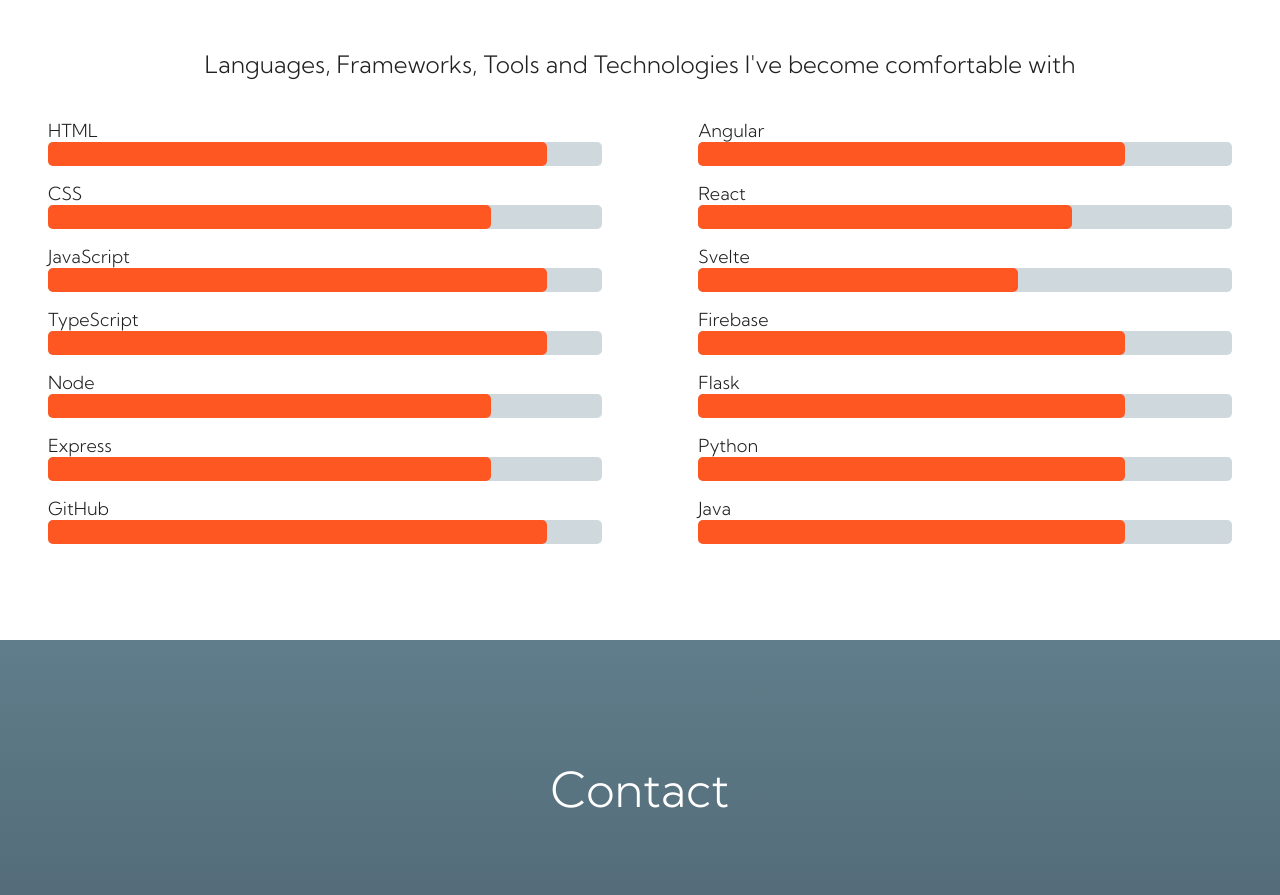
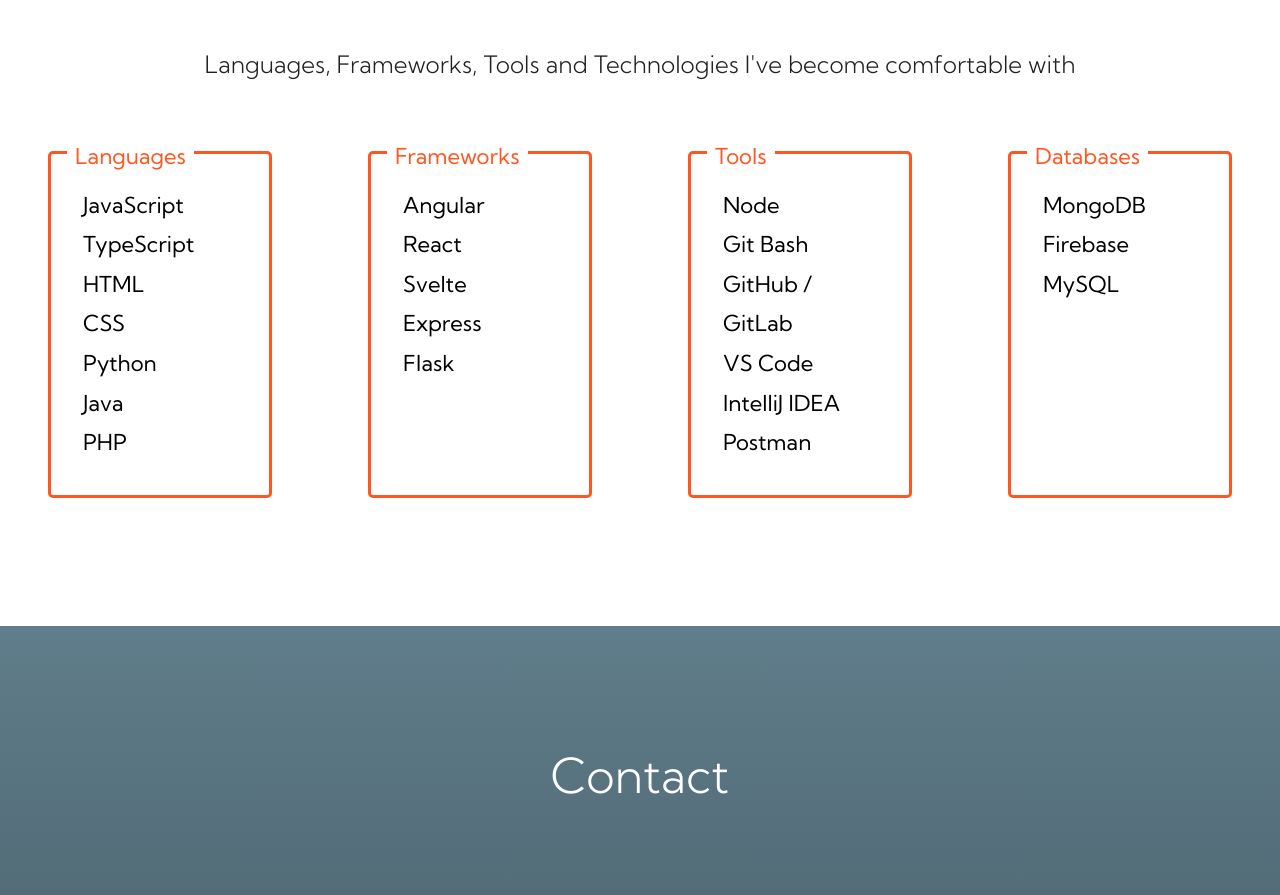
Before and after one commit to Bendr-Dev/Personal-Website, a Svelte app: page / in a window 1280 px wide. Shown: the part 3378-4273 px from the top of the page. Built offline with nearby package versions, Linux system fonts and the light colour scheme.

Commit message:
Refactors skill page, deletes skill item component

```diff
--- a/src/Contact.svelte
+++ b/src/Contact.svelte
@@ -77,9 +77,6 @@
   }
 
   @media (max-width: 412px) {
-    .content div {
-      border-bottom: 2px solid var(--accent-color);
-    }
     span {
       font-size: 18px;
     }
--- a/src/Skill.svelte
+++ b/src/Skill.svelte
@@ -1,5 +1,4 @@
 <script lang="ts">
-  import SkillItem from "./SkillItem.svelte";
 </script>
 
 <style>
@@ -31,36 +30,54 @@
 
   .content {
     width: 100%;
-    display: grid;
-    grid-template-areas: "lSkill rSkill";
+    display: flex;
+    justify-content: space-around;
   }
 
-  .lSkill,
-  .rSkill {
-    margin: 0 3rem;
+  .skillbox {
+    width: 100%;
+    margin: 3rem;
+    border: 3px solid var(--accent-color);
+    border-radius: 5px;
+    position: relative;
   }
 
-  .skill {
-    margin: 1rem 0;
+  .skillbox > span:first-of-type {
+    position: absolute;
+    top: -12px;
+    color: var(--accent-color);
+    font-size: 22px;
+    margin: 0 1rem;
+    padding: 0 0.5rem;
+    background-color: var(--text-icons);
   }
 
-  label {
-    font-size: 18px;
-    font-weight: 100;
-    color: var(--primary-text-color);
+  .skillbox div {
+    margin: 1rem;
+    padding: 1rem;
+  }
+
+  .skillbox div > span {
+    display: block;
+    line-height: 1.8;
+    font-size: 22px;
+    font-weight: 400;
+  }
+
+  @media (max-width: 1199px) {
+    .content {
+      display: flex;
+      flex-direction: column;
+    }
+
+    .skillbox {
+      margin: 2rem 0;
+      width: calc(100% - 24px);
+      align-self: center;
+    }
   }
 
   @media (max-width: 799px) {
-    .lSkill,
-    .rSkill {
-      margin: 0 1.5rem;
-    }
-
-    .skill {
-      margin-top: 1rem;
-      margin-bottom: 0;
-    }
-
     .title h3 {
       font-size: 18px;
       color: var(--primary-text-color);
@@ -69,6 +86,12 @@
     .content {
       display: flex;
       flex-direction: column;
+    }
+
+    .skillbox {
+      margin: 2rem 0;
+      width: calc(100% - 24px);
+      align-self: center;
     }
   }
 </style>
@@ -81,78 +104,45 @@
     </h3>
   </div>
   <div class="content">
-    <div class="lSkill">
-      <div class="skill">
-        <!-- svelte-ignore a11y-label-has-associated-control -->
-        <label>HTML</label>
-        <SkillItem ratingValue={90} />
-      </div>
-      <div class="skill">
-        <!-- svelte-ignore a11y-label-has-associated-control -->
-        <label>CSS</label>
-        <SkillItem ratingValue={80} />
-      </div>
-      <div class="skill">
-        <!-- svelte-ignore a11y-label-has-associated-control -->
-        <label>JavaScript</label>
-        <SkillItem ratingValue={90} />
-      </div>
-      <div class="skill">
-        <!-- svelte-ignore a11y-label-has-associated-control -->
-        <label>TypeScript</label>
-        <SkillItem ratingValue={90} />
-      </div>
-      <div class="skill">
-        <!-- svelte-ignore a11y-label-has-associated-control -->
-        <label>Node</label>
-        <SkillItem ratingValue={80} />
-      </div>
-      <div class="skill">
-        <!-- svelte-ignore a11y-label-has-associated-control -->
-        <label>Express</label>
-        <SkillItem ratingValue={80} />
-      </div>
-      <div class="skill">
-        <!-- svelte-ignore a11y-label-has-associated-control -->
-        <label>GitHub</label>
-        <SkillItem ratingValue={90} />
+    <div class="skillbox">
+      <span>Languages</span>
+      <div>
+        <span>JavaScript</span>
+        <span>TypeScript</span>
+        <span>HTML</span>
+        <span>CSS</span>
+        <span>Python</span>
+        <span>Java</span>
+        <span>PHP</span>
       </div>
     </div>
-    <div class="rSkill">
-      <div class="skill">
-        <!-- svelte-ignore a11y-label-has-associated-control -->
-        <label>Angular</label>
-        <SkillItem ratingValue={80} />
+    <div class="skillbox">
+      <span>Frameworks</span>
+      <div>
+        <span>Angular</span>
+        <span>React</span>
+        <span>Svelte</span>
+        <span>Express</span>
+        <span>Flask</span>
       </div>
-      <div class="skill">
-        <!-- svelte-ignore a11y-label-has-associated-control -->
-        <label>React</label>
-        <SkillItem ratingValue={70} />
+    </div>
+    <div class="skillbox">
+      <span>Tools</span>
+      <div>
+        <span>Node</span>
+        <span>Git Bash</span>
+        <span>GitHub / GitLab</span>
+        <span>VS Code</span>
+        <span>IntelliJ IDEA</span>
+        <span>Postman</span>
       </div>
-      <div class="skill">
-        <!-- svelte-ignore a11y-label-has-associated-control -->
-        <label>Svelte</label>
-        <SkillItem ratingValue={60} />
-      </div>
-      <div class="skill">
-        <!-- svelte-ignore a11y-label-has-associated-control -->
-        <label>Firebase</label>
-        <SkillItem ratingValue={80} />
-      </div>
-      <div class="skill">
-        <!-- svelte-ignore a11y-label-has-associated-control -->
-        <label>Flask</label>
-        <SkillItem ratingValue={80} />
-      </div>
-      <div class="skill">
-        <!-- svelte-ignore a11y-label-has-associated-control -->
-        <label>Python</label>
-        <SkillItem ratingValue={80} />
-      </div>
-      <div class="skill">
-        <!-- svelte-ignore a11y-label-has-associated-control -->
-        <label>Java</label>
-        <SkillItem ratingValue={80} />
+    </div>
+    <div class="skillbox">
+      <span>Databases</span>
+      <div>
+        <span>MongoDB</span>
+        <span>Firebase</span>
+        <span>MySQL</span>
       </div>
     </div>
   </div>
--- a/src/SkillItem.svelte
+++ /dev/null
@@ -1,22 +0,0 @@
-<script lang="ts">
-  export let ratingValue: number;
-</script>
-
-<style>
-  div {
-    width: 100%;
-    height: 1.5rem;
-    border-radius: 5px;
-    background-color: var(--light-primary-color);
-  }
-
-  div > div {
-    background-color: var(--accent-color);
-    border-radius: 5px;
-    height: 1.5rem;
-  }
-</style>
-
-<div>
-  <div style="width:{ratingValue}%" />
-</div>
```
